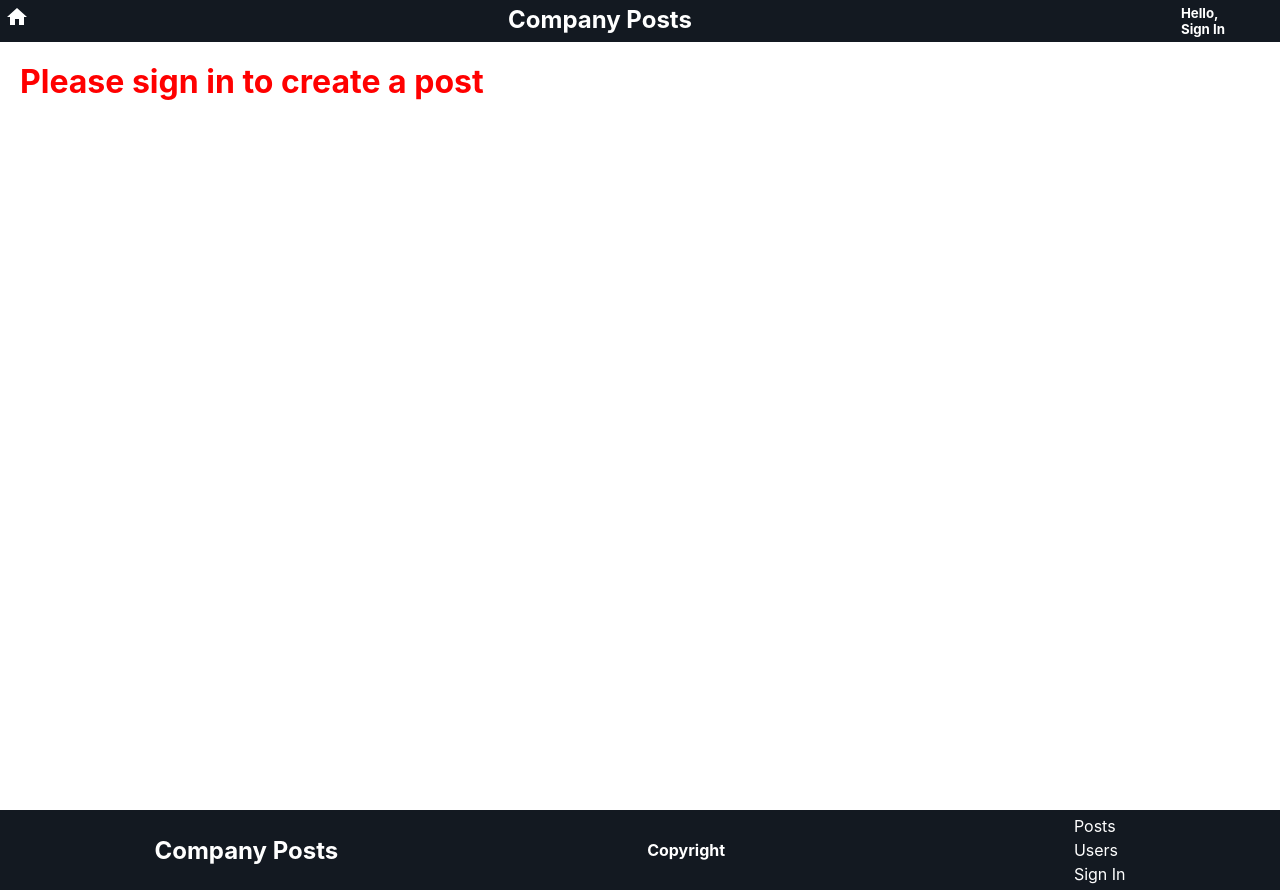
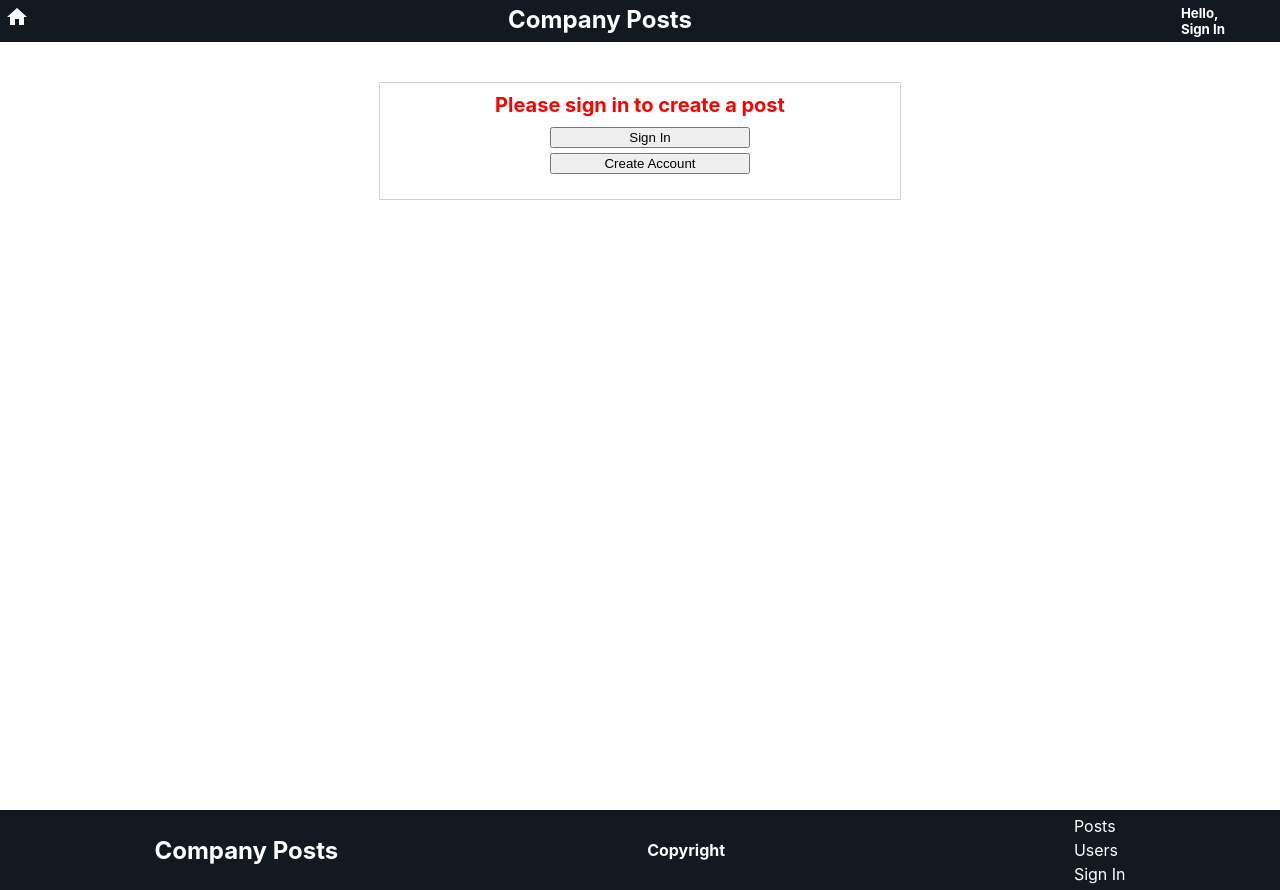
Before and after one commit to JKotov-Git/company-posts, a React (Create React App) app in the folder client/: page /createPost in a window 1280 px wide. Built offline with nearby package versions, Linux system fonts and the light colour scheme.

Commit message:
update sign in message if you are not logged

```diff
--- a/client/src/components/signInMessage/SignInMessage.css
+++ b/client/src/components/signInMessage/SignInMessage.css
@@ -1,3 +1,27 @@
+.message-container {
+  width: 500px;
+  padding: 10px;
+  border: 1px solid lightgray;
+  margin: 20px auto;
+  text-align: center;
+}
+
+.message-container-options {
+  width:100%;
+  display:flex;
+  flex-direction: column;
+  justify-content: center;
+  padding:10px;
+  margin:auto;
+  align-items: center;
+}
+
+.message-container-options button {
+  margin-bottom: 5px;
+  width:200px;
+}
+
 .message {
   color: red;
+  font-size: 20px;
 }
--- a/client/src/components/signInMessage/SignInMessage.js
+++ b/client/src/components/signInMessage/SignInMessage.js
@@ -1,10 +1,28 @@
 import React from "react";
 import "./SignInMessage.css";
+import { useHistory } from "react-router-dom";
 
 const SignInMessage = () => {
+  let history = useHistory();
+
+  const openLoginPage = (e) => {
+    e.preventDefault();
+    history.push("/login");
+  };
+
+  const openCreateAccountPage = (e) => {
+    e.preventDefault();
+    history.push("/createAccount");
+  };
+
   return (
-    <div>
+    <div className="message-container">
       <h1 className="message">Please sign in to create a post</h1>
+
+      <div className="message-container-options">
+        <button onClick={openLoginPage}>Sign In</button>
+        <button onClick={openCreateAccountPage}>Create Account</button>
+      </div>
     </div>
   );
 };
```
